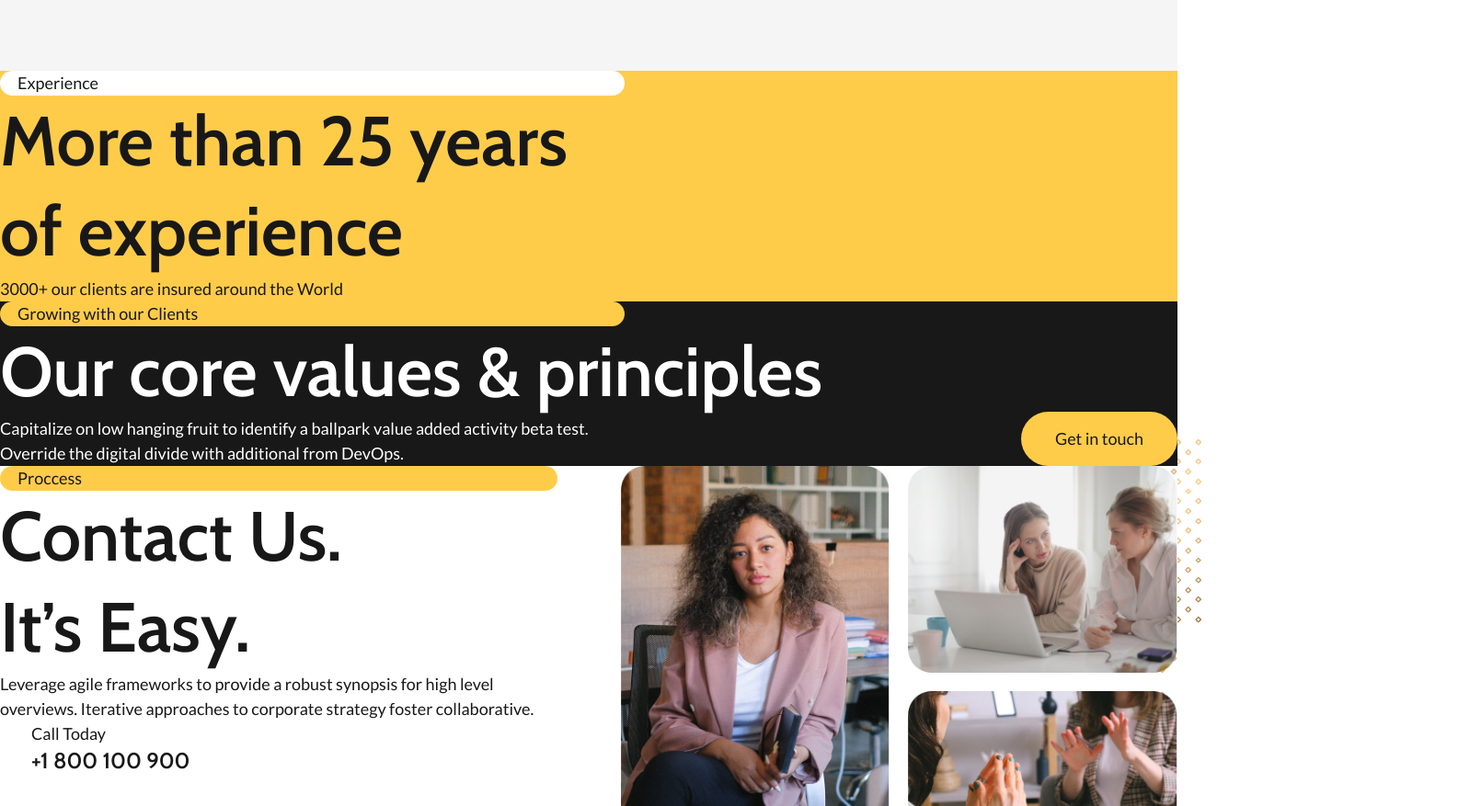
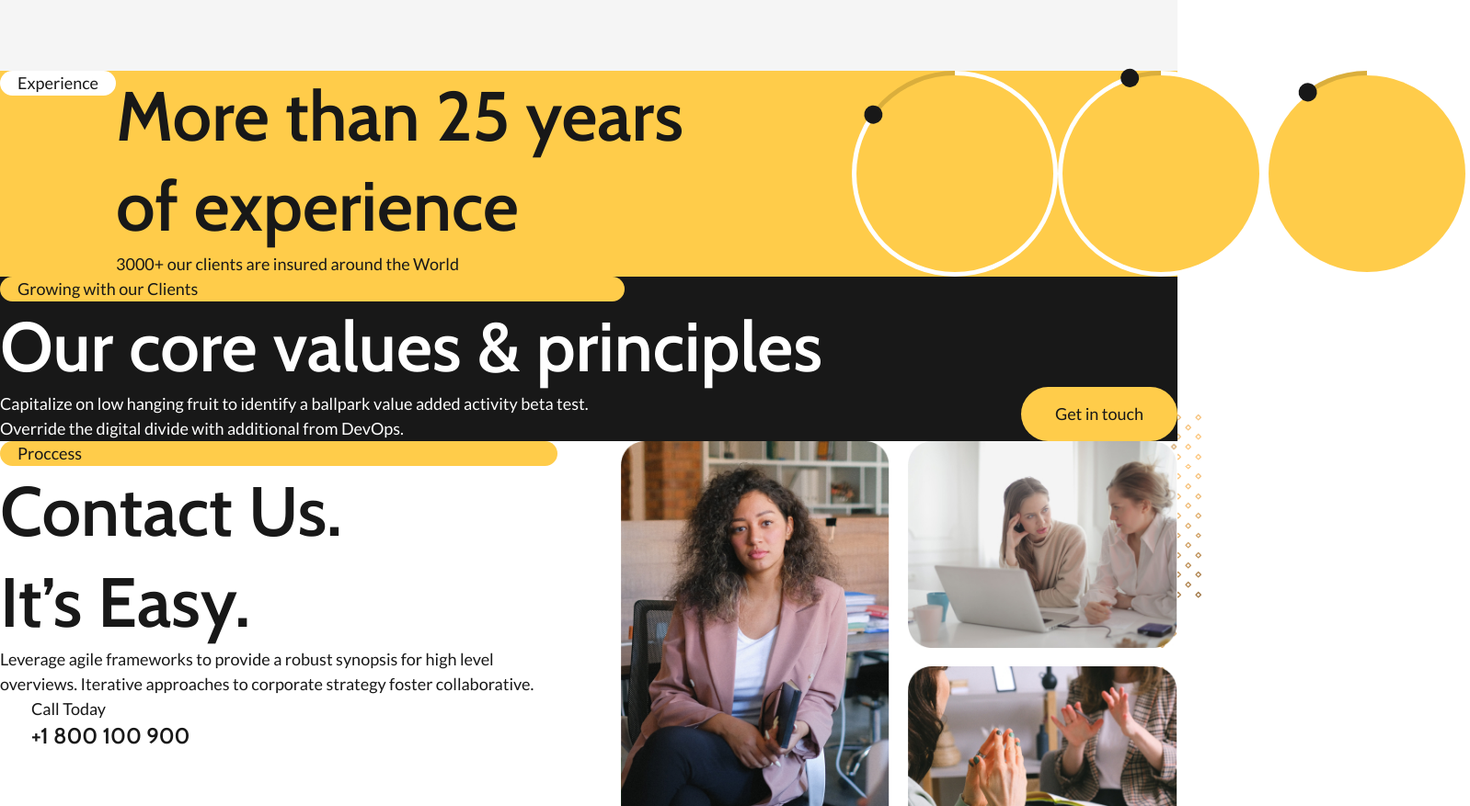
Before and after one commit to espi0001/implementer-figma-3sem, an Astro site: page / in a window 1280 px wide. Shown: the part 2130-3007 px from the top of the page at 92% size, 1598 px wide, since content can reach past the window. Built offline with nearby package versions, Linux system fonts and the light colour scheme; Astro itself is replaced by a stand-in of ours; some icons are missing.

Commit message:
noget med tekst og animation

```diff
--- /dev/null
+++ b/src/components/Animation.astro
@@ -0,0 +1,59 @@
+---
+const { style, linket } = Astro.props;
+---
+
+<div class="parent" style="--percent: 85%">
+  <div class="child"></div>
+</div>
+
+<div class="parent" style="--percent: 95%">
+  <div class="child"></div>
+</div>
+
+<div class="parent" style="--percent: 90%">
+  <div class="child"></div>
+</div>
+
+<style>
+  @layer components {
+    @property --percent {
+      syntax: "<percentage>";
+      inherits: true;
+      initial-value: 0%;
+    }
+
+    .parent {
+      --offset-pos: 5px;
+      /*animation: --pie 3s linear infinite;*/
+      border: var(--offset-pos) solid transparent;
+      background:
+        linear-gradient(#ffcc4a, #ffcc4aff) padding-box,
+        conic-gradient(white var(--percent), #daae3c 0) border-box;
+      position: relative;
+
+      .child {
+        aspect-ratio: 1;
+        border-radius: 99px;
+        width: 20px;
+        background: var(--color-primary3);
+        position: absolute;
+        offset-path: border-box;
+        offset-distance: var(--percent);
+        offset-anchor: 50% calc(50% - var(--offset-pos) / 2);
+      }
+    }
+
+    @keyframes --pie {
+      to {
+        --percent: 100%;
+      }
+    }
+
+    .parent {
+      aspect-ratio: 1;
+      /* width: 150px; */
+      border-radius: 1e5px;
+      margin-inline: auto;
+    }
+  }
+</style>
--- a/src/components/CorevaluesCard.astro
+++ b/src/components/CorevaluesCard.astro
@@ -14,11 +14,6 @@ const { icon, title, description, link, text } = corevalue;
   <h5>{title}</h5>
   <p>{description}</p>
   <a href={link}>{text}</a>
-  <div class="iconer">
-    <Icon name="instagram" />
-    <Icon name="twitter" />
-    <Icon name="facebook" />
-  </div>
 </article>
 
 <style>
--- a/src/pages/index.astro
+++ b/src/pages/index.astro
@@ -20,6 +20,8 @@ import home3 from "../assets/home3.jpg";
 import home4 from "../assets/home4.jpg";
 import Overskrift from "../components/Overskrift.astro";
 import ContactInfo from "../components/ContactInfo.astro";
+
+import Animation from "../components/Animation.astro";
 
 // import CorevaluesSection from "../components/CorevaluesSection.astro";
 
@@ -52,9 +54,14 @@ import ContactInfo from "../components/ContactInfo.astro";
   </section>
   <section class="experience">
     <Tag style="tertiary">Experience</Tag>
-    <div class="teksten">
-      <h2>More than 25 years of experience</h2>
-      <p>3000+ our clients are insured around the World</p>
+    <div>
+      <div class="teksten">
+        <h2>More than 25 years of experience</h2>
+        <p>3000+ our clients are insured around the World</p>
+      </div>
+    </div>
+    <div class="animationen">
+      <Animation />
     </div>
   </section>
 
@@ -85,7 +92,6 @@ import ContactInfo from "../components/ContactInfo.astro";
     </figure>
   </section>
 </MainLayout>
-
 <style>
   .hero {
     background-color: var(--color-primary3);
@@ -156,6 +162,11 @@ import ContactInfo from "../components/ContactInfo.astro";
   .experience {
     background: var(--color-primary1);
     color: var(--color-primary3);
+    display: flex;
+  }
+
+  .animationen {
+    display: flex;
   }
 
   .core {
```
Also changed, not shown: src/pages/about.astro (+19 -3 lines).
